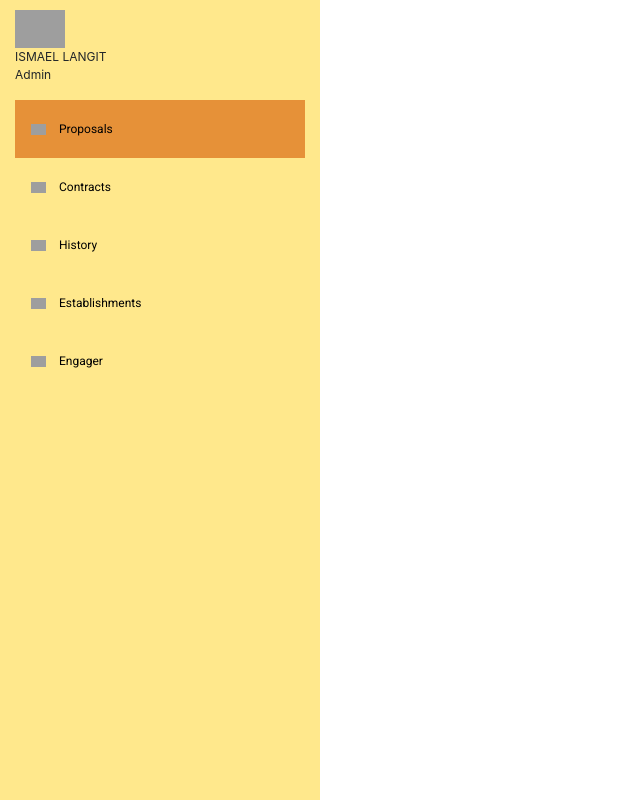
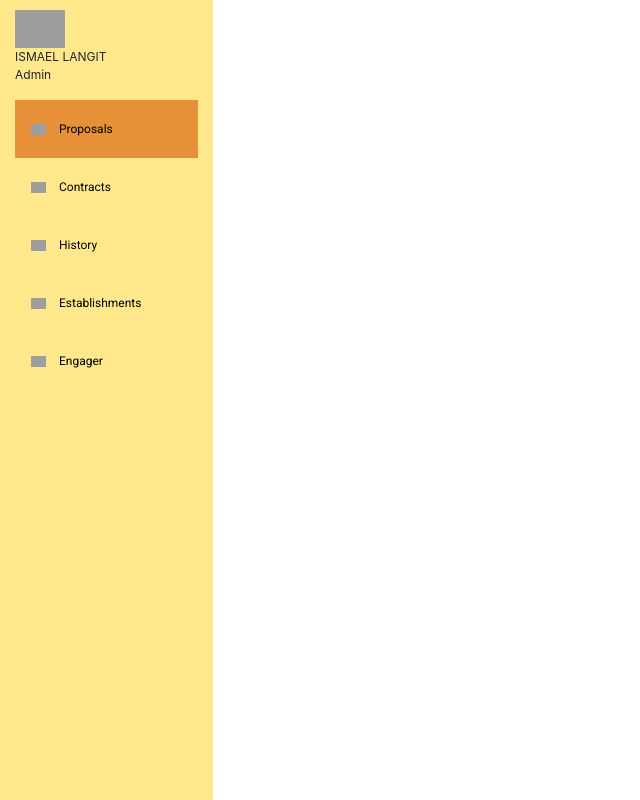
Before and after one commit to Usernoname123/pk123project, a PHP site: page /proposal.php in a window 1280 px wide. Shown: the whole page, without its empty margins (0-640 px from the left). Run offline with PHP 8.4, Linux system fonts and the light colour scheme; some libraries are stand-ins or nearby versions; some web fonts are replaced; grey boxes are pictures that could not be loaded.

Commit message:
edited proposal.php

```diff
--- a/Sales_Module/proposal.php
+++ b/Sales_Module/proposal.php
@@ -86,7 +86,7 @@
 </head>
 <div class="container-fluid">
     <div class="row">
-        <div class="col-3" id="sidebar">
+        <div class="col-2" id="sidebar">
             <div id="identity">
                 <img src="https://i.pinimg.com/originals/7c/c7/a6/7cc7a630624d20f7797cb4c8e93c09c1.png">
                 <p> ISMAEL LANGIT <br> Admin </p>
```
